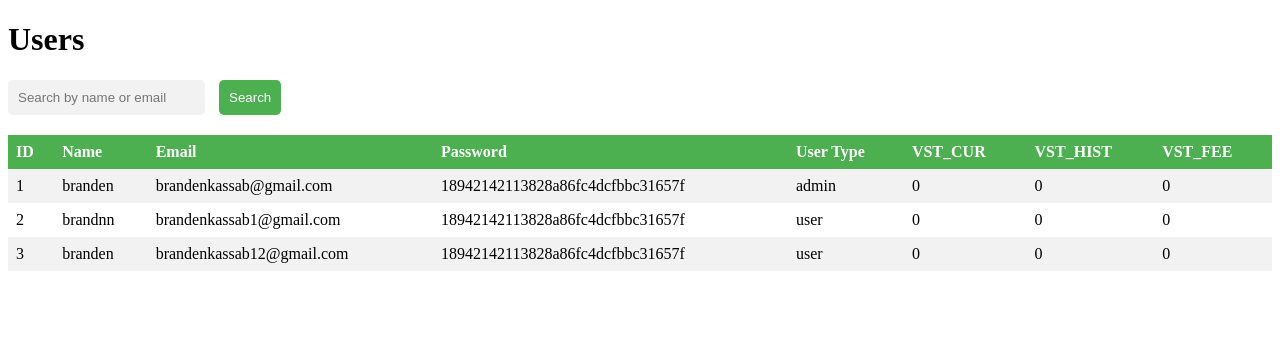
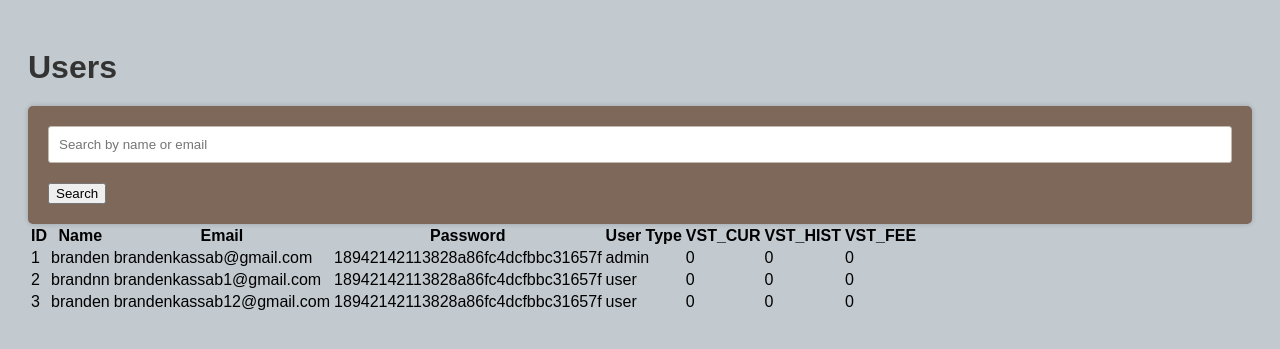
Before and after one commit to brandenkassab/CSI-4999, a PHP site: page /admin_functional/View_users.php in a window 1280 px wide. Shown: the top 349 px of the page. Run offline with PHP 8.4, Linux system fonts and the light colour scheme; data comes from the database, SQL or seed files in the repository.

Commit message:
Update View_users.php

```diff
--- a/libraryio/admin_functional/View_users.php
+++ b/libraryio/admin_functional/View_users.php
@@ -3,40 +3,73 @@
 <head>
     <title>View Users</title>
 	<style>
-        table {
-            border-collapse: collapse;
-            width: 100%;
+		body {
+			font-family: Arial, sans-serif;
+			background-color: #C2CAD0;
+			padding: 20px;
 		}
-        th, td {
-            text-align: left;
-            padding: 8px;
-        }
-        th {
-            background-color: #4CAF50;
-            color: white;
-        }
-        tr:nth-child(even) {
-            background-color: #f2f2f2;
-        }
-        .search-container {
-            margin-top: 20px;
+		h1 {
+			color: #333333;
 			margin-bottom: 20px;
 		}
-        input[type=text] {
+		form {
+			background-color: #7E685A;
+			padding: 20px;
+			border-radius: 5px;
+			box-shadow: 0px 0px 5px rgba(0, 0, 0, 0.2);
+		}
+		label {
+			display: block;
+			margin-bottom: 10px;
+			color: #7E685A;
+			font-weight: bold;
+		}
+		input[type="text"],
+		input[type="number"] {
 			padding: 10px;
-            margin-right: 10px;
+			border: 1px solid #C2B9B0;
+			border-radius: 3px;
+			width: 100%;
+			box-sizing: border-box;
+			margin-bottom: 20px;
+		}
+		input[type="submit"] {
+			background-color: #C2B9B0;
+			color: #ffffff;
+			padding: 10px 20px;
+			border-radius: 3px;
 			border: none;
-            border-radius: 5px;
-            background-color: #f2f2f2;
-        }
-        button[type=submit] {
-            padding: 10px;
-            border: none;
-            border-radius: 5px;
-            background-color: #4CAF50;
-            color: white;
 			cursor: pointer;
 		}
+		input[type="submit"]:hover {
+			background-color: #C2B9B0;
+		}
+		p.success {
+			color: #C2B9B0;
+			font-weight: bold;
+		}
+		p.error {
+			color: #C2B9B0;
+			font-weight: bold;
+		}
+
+        .btn {
+			background-color:#C2B9B0 ;
+			color: #7E685A;
+			padding: 10px 20px;
+			border-radius: 3px;
+			border: none;
+			cursor: pointer;
+			margin-top: 20px;
+			display: inline-block;
+			text-decoration: none;
+
+		}
+		.btn:hover {
+			background-color: #C2B9B0;
+		}
+
+
     </style>
 </head>
 <body>
```
Lines whose indentation alone changed are shown as unchanged.
